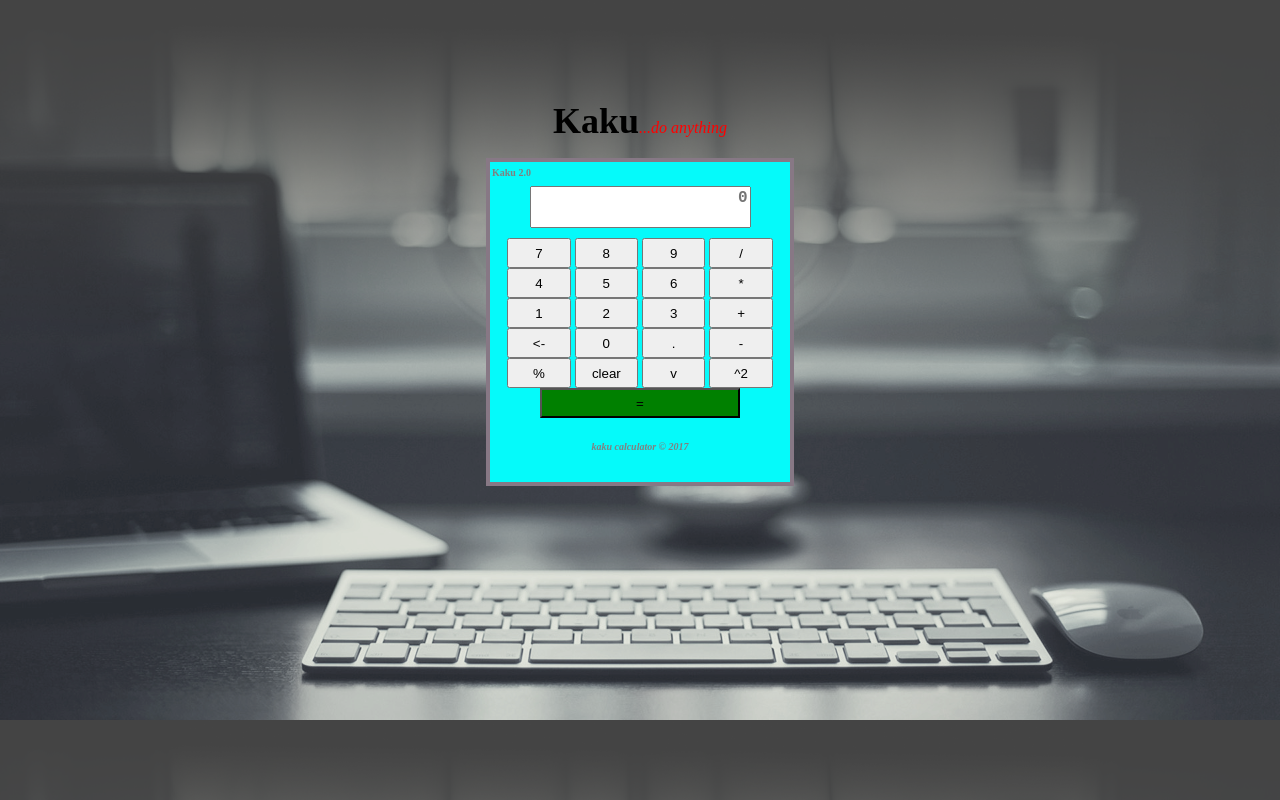
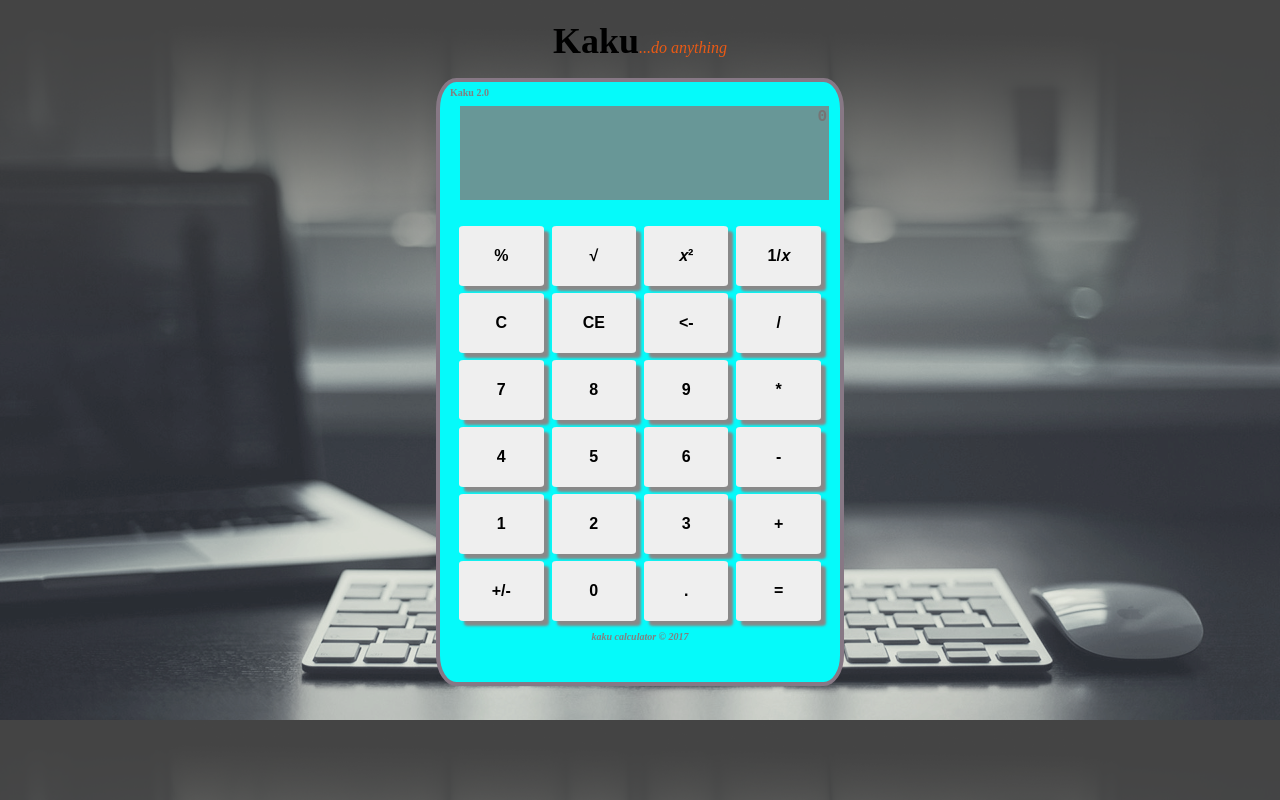
Before and after one commit to temitopeAppFactory/projectCalculator, a plain HTML site: page calculator1.html in a window 1280 px wide. Drawn offline with Linux system fonts and the light colour scheme.

Commit message:
better design and code organisation

```diff
--- a/calculator1.html
+++ b/calculator1.html
@@ -8,48 +8,46 @@
 		<link rel="stylesheet" type="text/css" href="style.css">
 	</head>
 	<body ng-app = "calc">
-	<p style="margin-top: 100px;"><span style="font-size: 36px; font-weight: bold;">Kaku</span><span style="color: red; font-style: italic;">...do anything</span></p>
+		<p style="margin-top: 20px;"><span style="font-size: 36px; font-weight: bold;">Kaku</span><span style="color:#ea5a15; font-style: italic;">...do anything</span></p>
 		<div id="main">
 			<form name="Calculator" ng-controller="appController">
-			<span style="font-size: 10px; color: grey; margin-top: 0; margin-left: 2px; padding-top: 0;"><strong>Kaku 2.0</strong></span>
-			<div id="displayArea">
+				<span style="font-size: 10px; color: grey; margin-top: 0; margin-left: 10px; padding-top: 0;"><strong>Kaku 2.0</strong></span>
+				<div id="displayArea">
 				<!-- <input type="text" value="{{display}}" name="Display" placeholder="0" /> -->
-				<textarea placeholder="0">{{display}}</textarea>
-			</div>
+					<textarea cols="35" rows="5" placeholder="0">{{display}}</textarea>
+				</div>
 
 			<div id="buttonArea">
+
+				<input class="button" type="button" name="mod" value="%" ng-click="nums ('%')">
+				<input class="button" type="button" name="root" value="√" ng-click="ruth()">
+				<input class="button" type="button" name="sqare" value="𝑥²" ng-click="sqre()">
+				<input class="button" type="button"  name="inverse" value="1/𝑥" ng-click="DoInverse()">
+
+				<input class="button" type="button" name="clear" value="C" ng-click="clearScreen()">
+				<input class="button" type="button" name="clear" value="CE" ng-click="clearScreen()">
+				<input class="button" type="button" name="delete" value="<-" ng-click="del()">
+				<input class="button" type="button" name="divide" value="/" ng-click="nums ('/')">
+
 				<input class="button" type="button" name="seven" value="7" ng-click="nums ('7')">
 				<input class="button" type="button" name="eight" value="8" ng-click="nums ('8')">
 				<input class="button" type="button" name="nine" value="9" ng-click="nums ('9')">
-				<input class="button" type="button" name="divide" value="/" ng-click="nums ('/')">
-				<br />
+				<input class="button" type="button" name="mult" value="*" ng-click="nums ('*')">
 
 				<input class="button" type="button" name="four" value="4" ng-click="nums ('4')">
 				<input class="button" type="button" name="five" value="5" ng-click="nums ('5')">
 				<input class="button" type="button" name="six" value="6" ng-click="nums ('6')">
-				<input class="button" type="button" name="mult" value="*" ng-click="nums ('*')">
-				<br />
+				<input class="button" type="button" name="sub" value="-" ng-click="nums ('-')">
 
 				<input class="button" type="button" name="one" value="1" ng-click="nums ('1')">
 				<input class="button" type="button" name="two" value="2" ng-click="nums ('2')">
 				<input class="button" type="button" name="three" value="3" ng-click="nums ('3')">
 				<input class="button" type="button" name="add" value="+" ng-click="nums ('+')">
-				<br />
 
-				<input class="button" type="button" name="delete" value="<-" ng-click="del()">
+				<input class="button" type="button" name="plusmin" value="+/-" ng-click="ToggleSign()">
 				<input class="button" type="button" name="zero" value="0" ng-click="nums ('0')">
 				<input class="button" type="button" name="durt" value="." ng-click="Dot()">
-				<input class="button" type="button" name="sub" value="-" ng-click="nums ('-')">
-				<br />
-
-				<input class="button" type="button" name="mod" value="%" ng-click="nums ('%')">
-				<input class="button" type="button" name="clear" value="clear" ng-click="clearScreen()">
-				<input class="button" type="button" name="root" value="v" ng-click="ruth()">
-				<input class="button" type="button" name="sqare" value="^2" ng-click="sqre()">
-				<br />
-				<input class="button" type="button" name="equals" value="=" ng-click="equal()" style="width: 200px; background-color: green;" />
-				<br />
-				<br />
+				<input class="button" type="button" name="result" value="=" ng-click="equal()"/>
 
 				<span style="font-style: italic; font-size: 10px; color: grey; text-align: center; padding-top: 10px; margin-bottom: 0; padding-bottom: 0;"><strong>kaku calculator &copy; <script>
 	  								var today = new Date();
--- a/script.js
+++ b/script.js
@@ -28,12 +28,47 @@ var app = angular.module("calc", []);
 				$scope.display = Math.pow(shw,2);
 		};
 
+
 		$scope.Dot = function(){
-			$scope.display = $scope.display + '.';
+			var shw = $scope.display;
+			/* if (shw.indexOf('.') > -1 ){
+
+			}else{ } */
+			if(shw.length == 0){
+				$scope.display = "0.";
+			}else{
+				$scope.display = shw + '.';
+			}
 		};
+
 
 		$scope.clearScreen = function(){
 				$scope.display = "";
 		};
 
+
+
+		$scope.DoInverse = function(){
+			var shw = $scope.display;
+			$scope.display = 1/shw;
+		};
+
+
+
+		$scope.ToggleSign = function(){
+			var shw = $scope.display;
+			var ridi =shw.length - 1;
+			if (shw.length > 0){
+
+			if (shw.indexOf('-') == -1){
+				$scope.display = "-" + shw;
+			}else if(shw.indexOf('-') == 0){
+				$scope.display = shw.substring(1);
+			}else{
+				$scope.display = shw;
+			}
+		};
+
+			};
+
 		});
--- a/style.css
+++ b/style.css
@@ -1,13 +1,15 @@
 body{
 	background-image:url('images/Background.png');
 	background-size: cover;
+	background-color: #F0F0FF;
 }
 #main{
 	background-color: #05fafa;
-	width: 300px;
-	height: 320px;
+	width: 400px;
+	height: 600px;
 	border: 4px solid #877885;
 	margin: auto;
+	border-radius: 5%;
 	/* margin-top: 50px; */
 }
 
@@ -16,7 +18,8 @@ body{
 	margin: auto;
 	margin-top: 6px;
 	text-align: center;
-	height: 200px;
+	height: 500px;
+	margin-top: 20px;
 }
 
 #displayArea{
@@ -31,6 +34,8 @@ textarea{
 	resize: none;
 	font-size:16px;
 	font-weight: bold;
+	border: 0;
+	background-color:#689797;
 }
 
 p{
@@ -39,5 +44,16 @@ p{
 
 .button{
 	width: 22%;
-	height: 30px;
+	height: 60px;
+	margin: 2px;
+	margin-bottom: 5px;
+	border: 0;
+	border-radius: 5%;
+	font-weight: bold;
+	font-size: 16px;
+	box-shadow: 5px 5px 2.5px #888888;
 }
+
+.button:active{
+	box-shadow: 10px 10px 5px #888888;
+}
```
